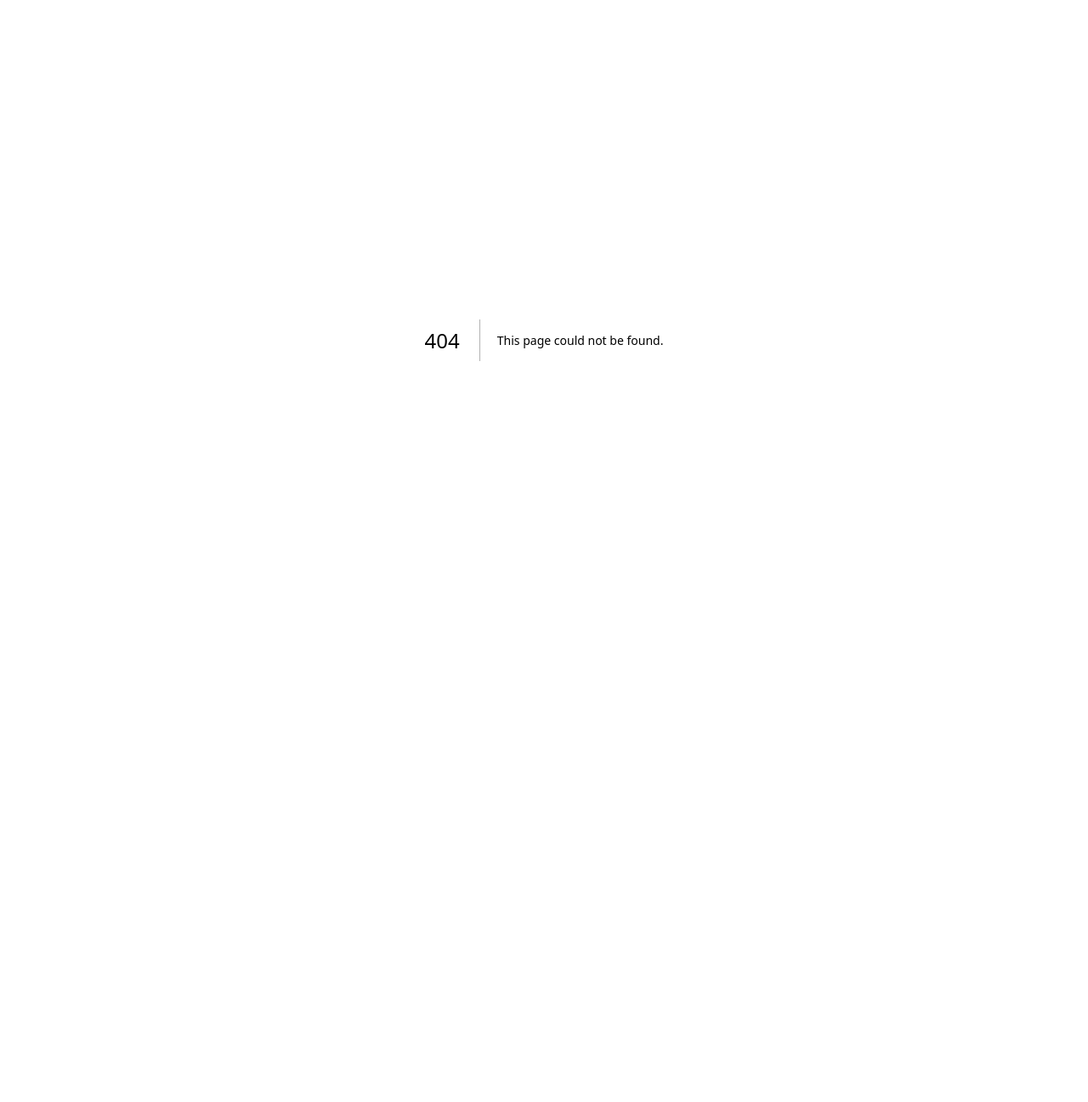
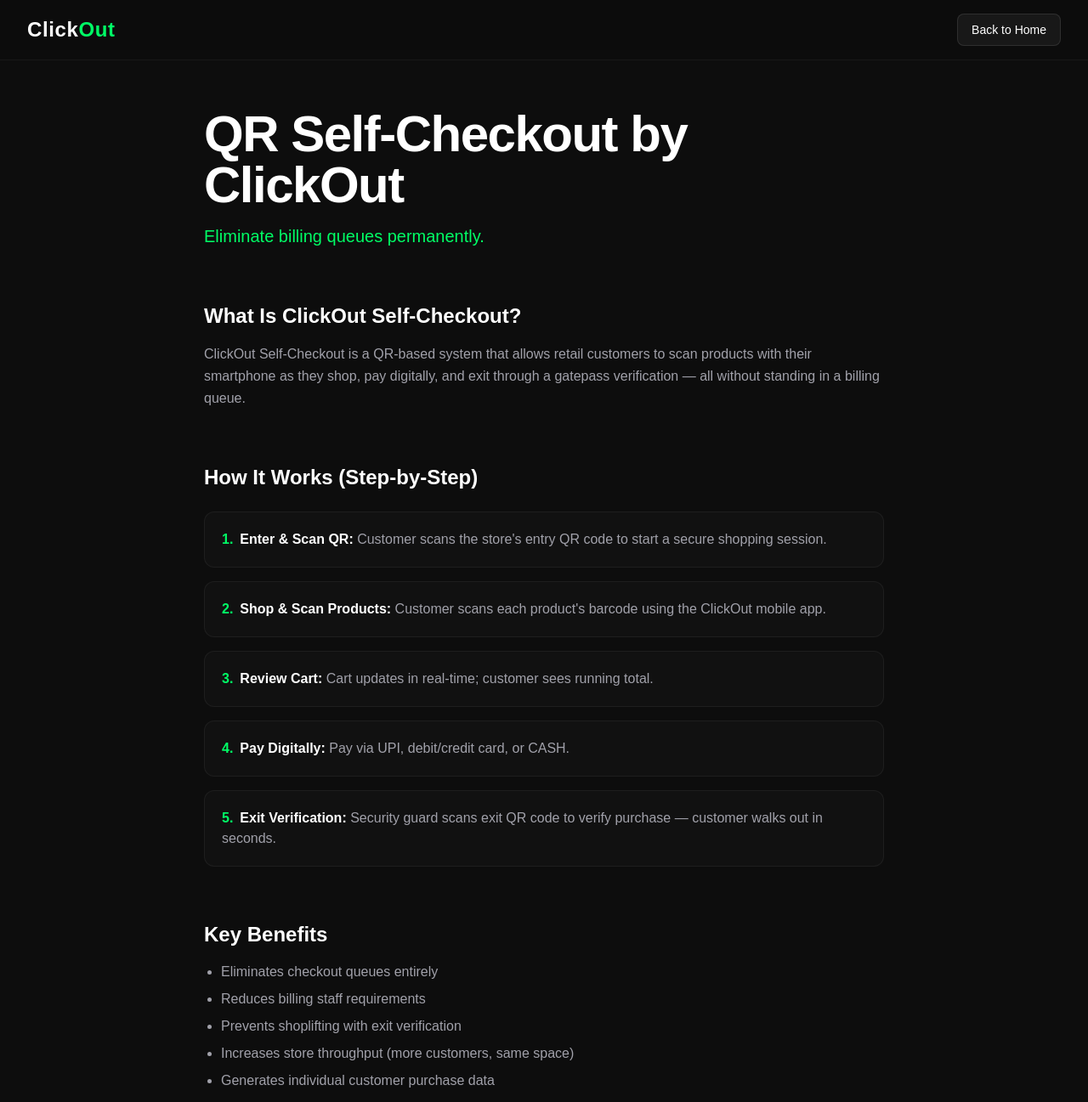
Before and after one commit to pravin7353/clickout-website, a Next.js app: page /features/self-checkout in a window 1280 px wide. Before the commit this address had no page. Shown: the top 1297 px of the page at 85% size. Before the commit the page ends 800 px from the top, so only its background shows below. Built offline with nearby package versions, Linux system fonts and the light colour scheme.

Commit message:
feat: added self-checkout feature page and footer link

```diff
--- /dev/null
+++ b/app/features/self-checkout/page.tsx
@@ -0,0 +1,96 @@
+import React from 'react';
+import { Metadata } from 'next';
+import Link from 'next/link';
+
+export const metadata: Metadata = {
+  title: 'QR Self-Checkout Software | ClickOut',
+  description: 'Skip the billing queue with ClickOut QR self-checkout. Customers scan products, pay digitally, and exit via gatepass verification in seconds.',
+};
+
+export default function SelfCheckoutPage() {
+  return (
+    <div className="min-h-screen bg-[#0d0d0d] text-[#EBEBE8]">
+      {/* NAVBAR */}
+      <nav className="fixed top-0 left-0 right-0 w-full flex items-center justify-between px-8 py-4 z-50 bg-[#0d0d0d]/80 backdrop-blur-xl border-b border-white/5">
+        <Link href="/" className="text-2xl font-modern font-bold tracking-wide">
+          <span className="text-white">Click</span><span className="text-[#00ff66]">Out</span>
+        </Link>
+        <Link href="/" className="bg-white/5 hover:bg-white/10 px-4 py-2 rounded-lg text-white text-sm transition border border-white/10">
+          Back to Home
+        </Link>
+      </nav>
+
+      <main className="pt-32 pb-24 px-6 md:px-8">
+        <div className="max-w-[800px] mx-auto space-y-16">
+
+          <div className="space-y-4">
+            <h1 className="text-4xl md:text-6xl font-bold text-white tracking-tight font-modern">QR Self-Checkout by ClickOut</h1>
+            <p className="text-xl text-[#00ff66] font-light">Eliminate billing queues permanently.</p>
+          </div>
+
+          <section className="space-y-4">
+            <h2 className="text-2xl font-semibold text-white">What Is ClickOut Self-Checkout?</h2>
+            <p className="text-[#a1a1aa] leading-relaxed">
+              ClickOut Self-Checkout is a QR-based system that allows retail customers to scan products with their smartphone as they shop, pay digitally, and exit through a gatepass verification — all without standing in a billing queue.
+            </p>
+          </section>
+
+          <section className="space-y-6">
+            <h2 className="text-2xl font-semibold text-white">How It Works (Step-by-Step)</h2>
+            <div className="grid gap-4">
+              <div className="bg-white/[0.02] border border-white/5 p-5 rounded-xl">
+                <span className="text-[#00ff66] font-bold mr-2">1.</span>
+                <strong className="text-white">Enter & Scan QR:</strong> <span className="text-[#a1a1aa]">Customer scans the store's entry QR code to start a secure shopping session.</span>
+              </div>
+              <div className="bg-white/[0.02] border border-white/5 p-5 rounded-xl">
+                <span className="text-[#00ff66] font-bold mr-2">2.</span>
+                <strong className="text-white">Shop & Scan Products:</strong> <span className="text-[#a1a1aa]">Customer scans each product's barcode using the ClickOut mobile app.</span>
+              </div>
+              <div className="bg-white/[0.02] border border-white/5 p-5 rounded-xl">
+                <span className="text-[#00ff66] font-bold mr-2">3.</span>
+                <strong className="text-white">Review Cart:</strong> <span className="text-[#a1a1aa]">Cart updates in real-time; customer sees running total.</span>
+              </div>
+              <div className="bg-white/[0.02] border border-white/5 p-5 rounded-xl">
+                <span className="text-[#00ff66] font-bold mr-2">4.</span>
+                <strong className="text-white">Pay Digitally:</strong> <span className="text-[#a1a1aa]">Pay via UPI, debit/credit card, or CASH.</span>
+              </div>
+              <div className="bg-white/[0.02] border border-white/5 p-5 rounded-xl">
+                <span className="text-[#00ff66] font-bold mr-2">5.</span>
+                <strong className="text-white">Exit Verification:</strong> <span className="text-[#a1a1aa]">Security guard scans exit QR code to verify purchase — customer walks out in seconds.</span>
+              </div>
+            </div>
+          </section>
+
+          <section className="space-y-4">
+            <h2 className="text-2xl font-semibold text-white">Key Benefits</h2>
+            <ul className="list-disc pl-5 text-[#a1a1aa] space-y-2">
+              <li>Eliminates checkout queues entirely</li>
+              <li>Reduces billing staff requirements</li>
+              <li>Prevents shoplifting with exit verification</li>
+              <li>Increases store throughput (more customers, same space)</li>
+              <li>Generates individual customer purchase data</li>
+            </ul>
+          </section>
+
+          <section className="space-y-4">
+            <h2 className="text-2xl font-semibold text-white">Security & Payments</h2>
+            <p className="text-[#a1a1aa] leading-relaxed">
+              <strong className="text-white">Security:</strong> Every self-checkout session is protected by encrypted QR tokens, transaction verification, Risk Engine fraud scoring, and gatepass exit validation. Ghost Visitor Detection flags customers who enter but do not complete checkout.
+            </p>
+            <p className="text-[#a1a1aa] leading-relaxed">
+              <strong className="text-white">Supported Payments:</strong> UPI, Debit Cards, Credit Cards, Digital Wallets (Paytm, PhonePe, GPay), Cash Counter verification.
+            </p>
+          </section>
+
+        </div>
+      </main>
+
+      {/* FOOTER */}
+      <footer className="w-full border-t border-gray-800 bg-black mt-20">
+        <div className="max-w-6xl mx-auto px-6 py-8 flex flex-col md:flex-row justify-between items-center gap-4">
+          <p className="text-gray-500 text-sm">© {new Date().getFullYear()} ClickOut. All rights reserved.</p>
+        </div>
+      </footer>
+    </div>
+  );
+}
--- a/app/page.tsx
+++ b/app/page.tsx
@@ -679,6 +679,11 @@ export default function Home() {
           <p className="text-gray-500 text-sm text-center md:text-left">
             © {new Date().getFullYear()} ClickOut. All rights reserved.
           </p>
+          <div className="flex flex-col items-center gap-4">
+            <div className="flex flex-wrap gap-4 text-sm text-gray-500 justify-center mb-2">
+              <span className="text-white font-semibold">Features:</span>
+              <Link href="/features/self-checkout" className="hover:text-[#00ff66] transition-colors">Self-Checkout</Link>
+            </div>
             <div className="flex flex-wrap gap-4 text-sm text-gray-500 justify-center">
               <Link href="/about" className="hover:text-white transition-colors">About</Link>
               <Link href="/pricing" className="hover:text-white transition-colors">Pricing</Link>
@@ -688,6 +693,7 @@ export default function Home() {
               <Link href="/refund" className="hover:text-white transition-colors">Refund Policy</Link>
             </div>
           </div>
+        </div>
       </footer>
     </div>
   );
```
Lines whose indentation alone changed are shown as unchanged.
